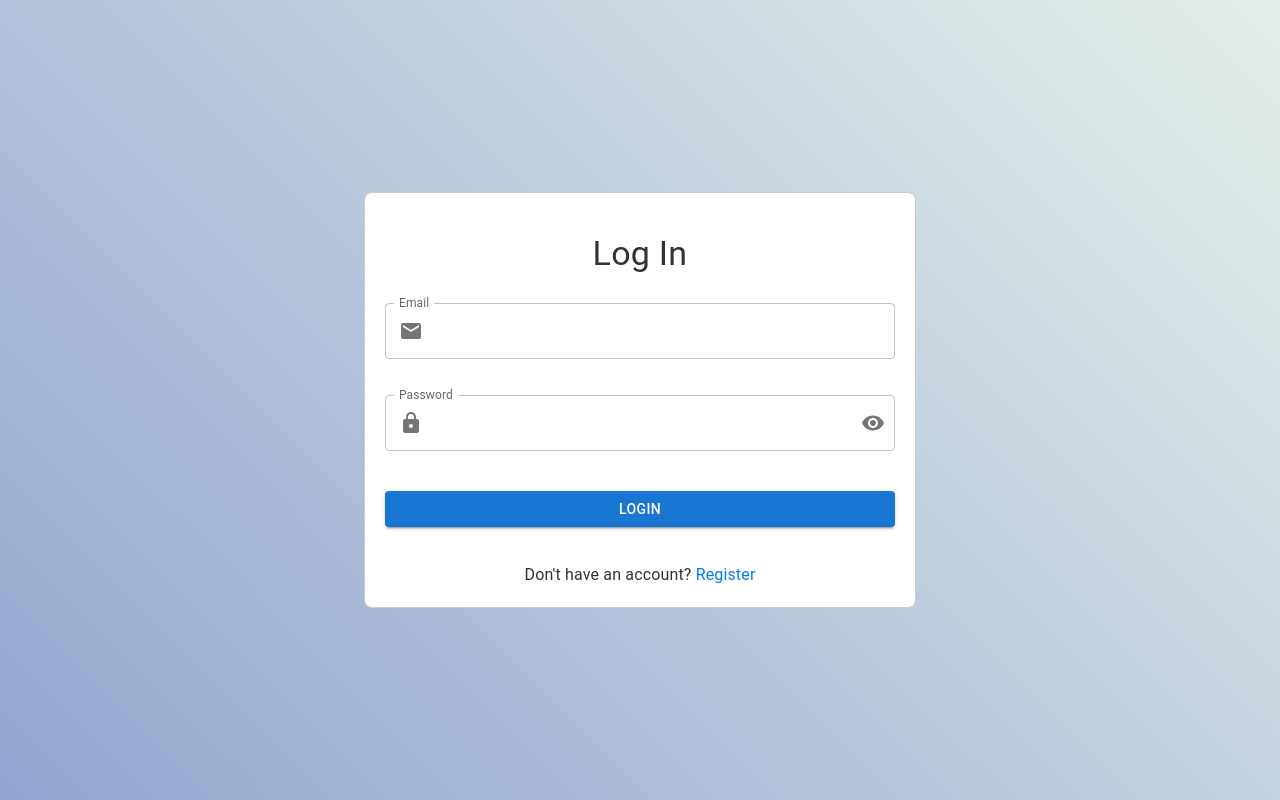
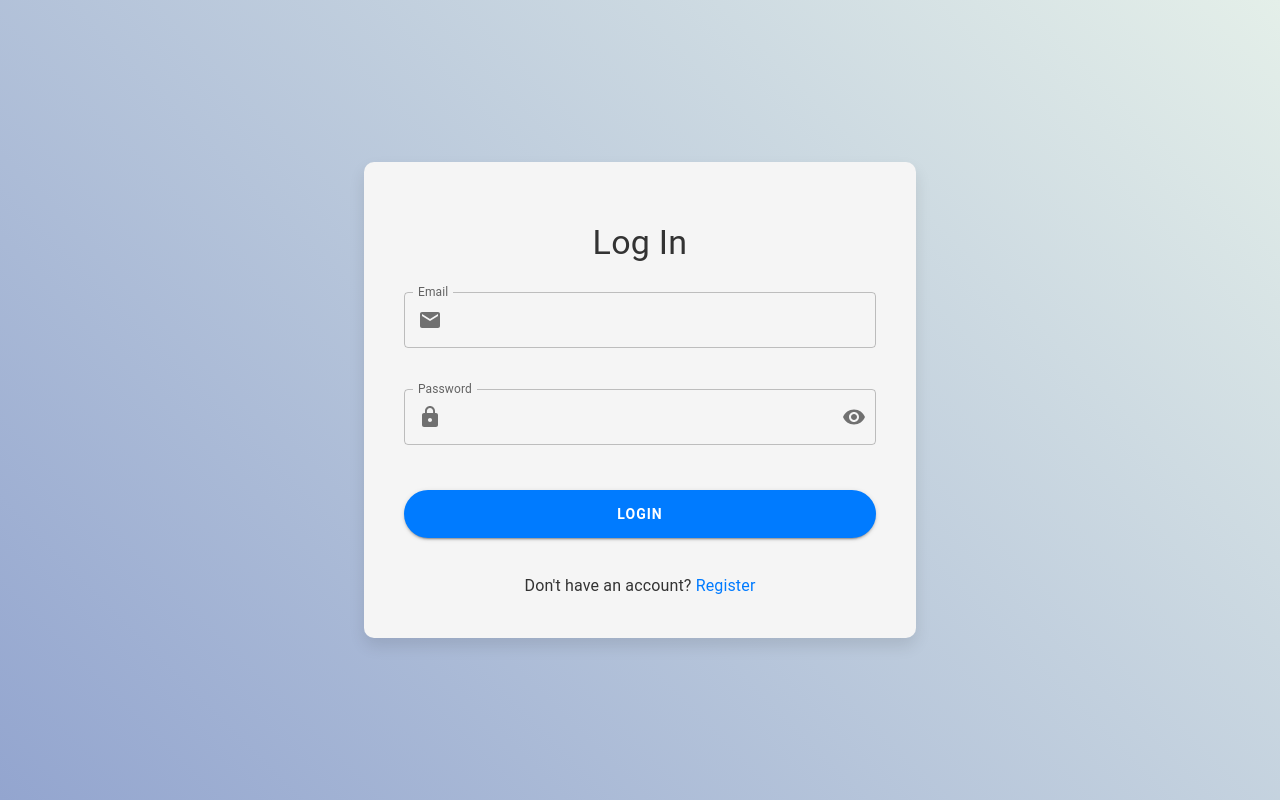
Before and after one commit to Zilean12/Stock--app, a React (Vite) app in the folder Frontend/: page /login in a window 1280 px wide. Built offline with nearby package versions, Linux system fonts and the light colour scheme.

Commit message:
login functionally

```diff
--- a/Frontend/src/component/Auth/Login.css
+++ b/Frontend/src/component/Auth/Login.css
@@ -2,10 +2,16 @@
     display: flex;
     flex-direction: column;
     align-items: center;
-    padding: 20px;
-    border: 1px solid #ccc;
-    border-radius: 8px;
-    background-color: #fff;
+    padding: 40px;
+    border-radius: 10px;
+    background-color: #f5f5f5;
+    box-shadow: 0 8px 16px rgba(0, 0, 0, 0.1);
+    transition: all 0.3s ease;
+  }
+
+  .login-container:hover {
+    transform: translateY(-5px);
+    box-shadow: 0 12px 20px rgba(0, 0, 0, 0.15);
   }
 
   .login-container form {
@@ -13,23 +19,36 @@
   }
 
   .login-container .MuiFormControl-root {
-    margin-bottom: 20px;
+    margin-bottom: 25px;
   }
 
   .login-container .MuiButton-root {
     margin-top: 20px;
+    padding: 12px 20px;
+    border-radius: 25px;
+    font-weight: bold;
+    letter-spacing: 1px;
+    background-color: #007bff;
+    color: #fff;
+    transition: all 0.3s ease;
+  }
+
+  .login-container .MuiButton-root:hover {
+    background-color: #0056b3;
   }
 
   .login-container .MuiTypography-root {
     margin-top: 20px;
-    color: #333; /* Change text color */
+    color: #333;
   }
 
   .login-container .MuiLink-root {
     color: #007bff;
     text-decoration: none;
+    transition: color 0.3s ease;
   }
 
   .login-container .MuiLink-root:hover {
+    color: #0056b3;
     text-decoration: underline;
   }
--- a/Frontend/src/component/Auth/Login.tsx
+++ b/Frontend/src/component/Auth/Login.tsx
@@ -32,10 +32,10 @@ const Login = () => {
   return (
     <Container maxWidth="sm">
       <Box className="login-container">
-        <Typography variant="h4" gutterBottom>
+        <Typography variant="h4" gutterBottom className="login-heading">
           Log In
         </Typography>
-        <form onSubmit={handleLogin}>
+        <form onSubmit={handleLogin} className="login-form">
           <TextField
             fullWidth
             margin="normal"
@@ -46,7 +46,7 @@ const Login = () => {
             InputProps={{
               startAdornment: (
                 <InputAdornment position="start">
-                  <Email />
+                  <Email className="input-icon" />
                 </InputAdornment>
               ),
             }}
@@ -62,7 +62,7 @@ const Login = () => {
             InputProps={{ // Add input adornment for password visibility toggle
               startAdornment: (
                 <InputAdornment position="start">
-                  <Lock />
+                  <Lock className="input-icon" />
                 </InputAdornment>
               ),
               endAdornment: (
@@ -75,14 +75,14 @@ const Login = () => {
             }}
           />
           {error && <FormHelperText error>{error}</FormHelperText>}
-          <Button type="submit" variant="contained" color="primary" fullWidth>
+          <Button type="submit" variant="contained" color="primary" fullWidth className="login-button">
             Login
           </Button>
         </form>
         <Box mt={2}>
-          <Typography>
+          <Typography className="register-text">
             Don't have an account?{' '}
-            <Link component={RouterLink} to="/">
+            <Link component={RouterLink} to="/" className="register-link">
               Register
             </Link>
           </Typography>
```
